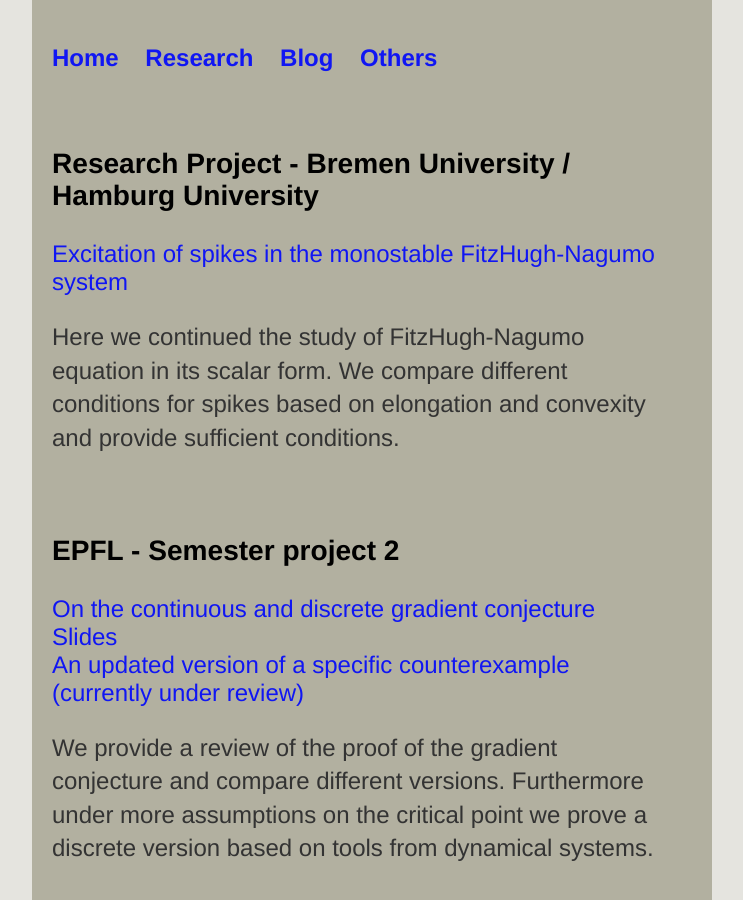
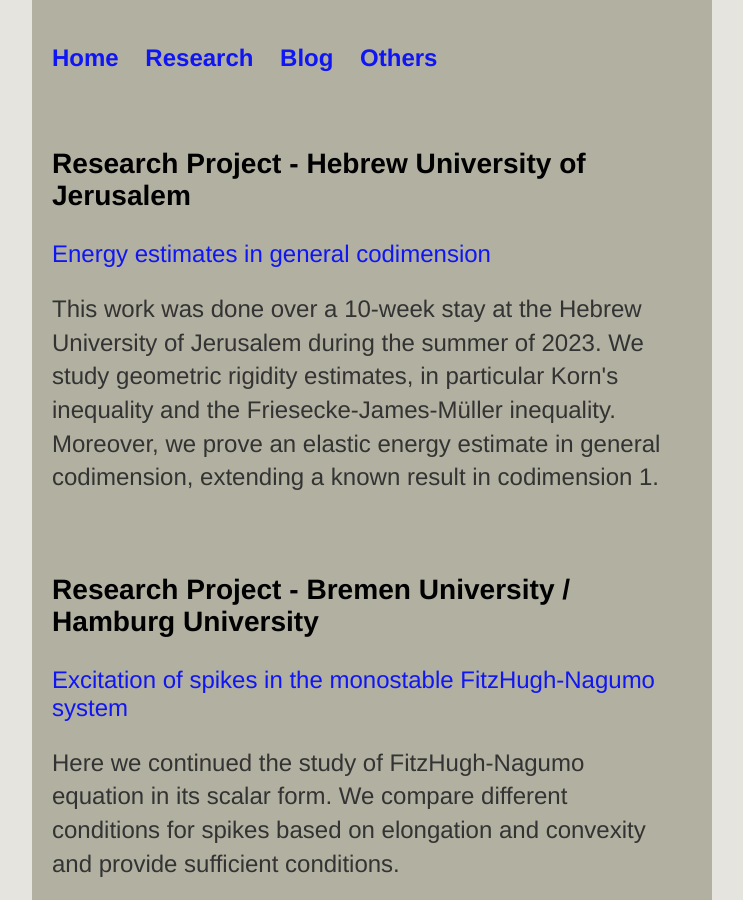
Before and after one commit to Cathelion/Cathelion.github.io, a Jekyll site: the page built from research/research.html, in a window 1280 px wide and 900 px high. Shown: the whole window, without its empty margins (268-1011 px from the left). Built offline with Jekyll 4.4.1, drawn with Linux system fonts in a browser that asks for light colours.

Commit message:
Update research.html

```diff
--- a/research/research.html
+++ b/research/research.html
@@ -2,8 +2,18 @@
 layout: default
 title: Research
 ---
+		<div class="container">
+    		<div class="blurb">
+			<h3>Research Project - Hebrew University of Jerusalem</h3>
+			<a href="/research/HUJIElasticity.pdf">Energy estimates in general codimension</a>
+			<p> This work was done over a 10-week stay at the Hebrew University of Jerusalem during the summer of 2023. We study
+			geometric rigidity estimates, in particular Korn's inequality and the Friesecke-James-Müller inequality.
+				Moreover, we prove an elastic energy estimate in general codimension, extending a known result in codimension 1.</p>
+		</div><!-- /.blurb -->
+		</div><!-- /.container -->
+		<br>
 
-
+		<div class="container">
     		<div class="blurb">
 			<h3>Research Project - Bremen University / Hamburg University</h3>
 			<a href="/research/Action_potentials_in_action-2.pdf">Excitation of spikes in the monostable FitzHugh-Nagumo
```
